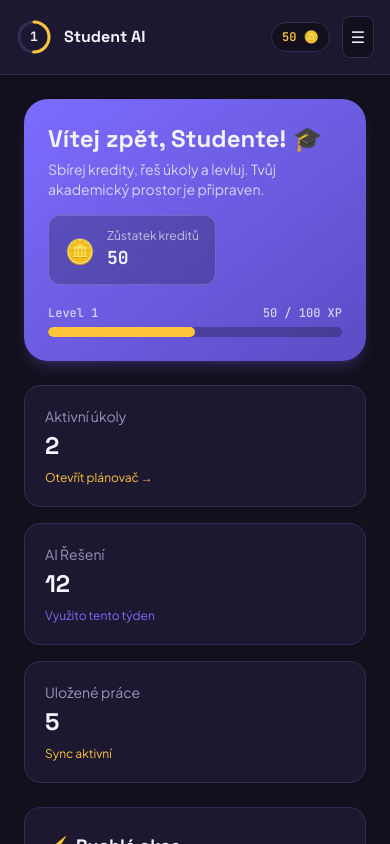
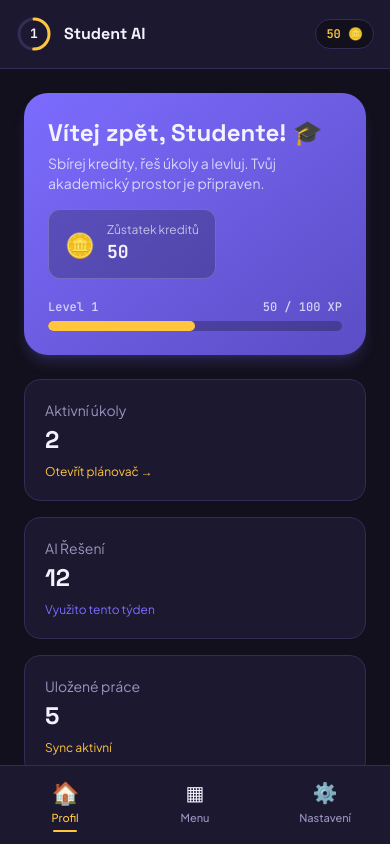
Before and after one commit to InfinityLook/Student-Ai, a Next.js app: page / in a window 390 px wide. Built offline with nearby package versions, Linux system fonts and the light colour scheme.

Commit message:
Refactor DashboardShell to use primary tabs

```diff
--- a/components/DashboardShell.tsx
+++ b/components/DashboardShell.tsx
@@ -1,12 +1,13 @@
 "use client";
 
-import React, { useState } from "react";
+import React from "react";
 import { useStore } from "@/store/useStore";
 import { getLevelInfo } from "@/lib/gamification";
 import NotificationSystem from "@/components/NotificationSystem";
 import LevelBadge from "@/components/LevelBadge";
 
 import ProfileModule from "@/components/modules/ProfileModule";
+import MenuHubModule from "@/components/modules/MenuHubModule";
 import ShopModule from "@/components/modules/ShopModule";
 import FileSystemModule from "@/components/modules/FileSystemModule";
 import FlashcardsModule from "@/components/modules/FlashcardsModule";
@@ -15,22 +16,20 @@ import AISolver from "@/components/modules/AISolver";
 import FocusTimerModule from "@/components/modules/FocusTimerModule";
 import TaskPlannerModule from "@/components/modules/TaskPlannerModule";
 
+const SUB_MODULE_IDS = ["planner", "shop", "timer", "files", "flashcards", "test", "solver"];
+
+const PRIMARY_TABS = [
+  { id: "profile", label: "Profil", icon: "🏠" },
+  { id: "menu", label: "Menu", icon: "▦" },
+  { id: "settings", label: "Nastavení", icon: "⚙️" },
+];
+
 export default function DashboardShell() {
   const { activeModule, setActiveModule, credits, totalCreditsEarned } = useStore();
-  const [mobileMenuOpen, setMobileMenuOpen] = useState(false);
   const { level } = getLevelInfo(totalCreditsEarned);
 
-  const menuItems = [
-    { id: "profile", label: "Přehled", icon: "🏠" },
-    { id: "planner", label: "Plánovač", icon: "📋" },
-    { id: "shop", label: "Obchod & Kredity", icon: "🛒" },
-    { id: "timer", label: "Study Timer", icon: "⏱️" },
-    { id: "files", label: "Předměty & Složky", icon: "📚" },
-    { id: "flashcards", label: "Kartičky", icon: "📇" },
-    { id: "test", label: "AI Test Generator", icon: "📝" },
-    { id: "solver", label: "AI Solver", icon: "🤖" },
-    { id: "settings", label: "Nastavení", icon: "⚙️" },
-  ];
+  const isSubModule = SUB_MODULE_IDS.includes(activeModule);
+  const activeTab = activeModule === "profile" ? "profile" : activeModule === "settings" ? "settings" : "menu";
 
   return (
     <div className="flex h-screen bg-canvas text-ink overflow-hidden font-sans">
@@ -46,19 +45,19 @@ export default function DashboardShell() {
           </div>
         </div>
 
-        <nav className="space-y-1 flex-1 overflow-y-auto">
-          {menuItems.map((item) => (
+        <nav className="space-y-1 flex-1">
+          {PRIMARY_TABS.map((tab) => (
             <button
-              key={item.id}
-              onClick={() => setActiveModule(item.id)}
+              key={tab.id}
+              onClick={() => setActiveModule(tab.id)}
               className={`w-full flex items-center gap-3 px-3 py-2.5 rounded-xl text-sm font-medium transition-all border-l-2 ${
-                activeModule === item.id
+                activeTab === tab.id
                   ? "bg-surface-hover border-gold text-ink"
                   : "border-transparent text-muted hover:bg-surface-hover hover:text-ink"
               }`}
             >
-              <span>{item.icon}</span>
-              {item.label}
+              <span>{tab.icon}</span>
+              {tab.label}
             </button>
           ))}
         </nav>
@@ -67,46 +66,28 @@ export default function DashboardShell() {
       </aside>
 
       <div className="flex-1 flex flex-col min-w-0 overflow-hidden">
-        <header className="md:hidden flex items-center justify-between bg-surface border-b border-edge p-4">
+        <header className="md:hidden flex items-center justify-between bg-surface border-b border-edge p-4 shrink-0">
           <div className="flex items-center gap-3 min-w-0">
             <LevelBadge size={36} />
             <h1 className="font-display font-bold text-base text-ink truncate">Student AI</h1>
           </div>
-          <div className="flex items-center gap-3 shrink-0">
-            <span className="flex items-center gap-1 text-xs font-mono font-semibold px-2.5 py-1.5 bg-canvas border border-edge text-gold rounded-full">
+          <span className="flex items-center gap-1 text-xs font-mono font-semibold px-2.5 py-1.5 bg-canvas border border-edge text-gold rounded-full shrink-0">
             {credits} 🪙
           </span>
-            <button
-              onClick={() => setMobileMenuOpen(!mobileMenuOpen)}
-              className="p-2 rounded-lg bg-canvas border border-edge text-ink"
-            >
-              ☰
-            </button>
-          </div>
         </header>
 
-        {mobileMenuOpen && (
-          <div className="md:hidden bg-surface border-b border-edge p-4 space-y-1 shadow-lg z-20 max-h-80 overflow-y-auto">
-            {menuItems.map((item) => (
+        <main className="flex-1 overflow-y-auto p-6 md:p-8 pb-24 md:pb-8">
+          {isSubModule && (
             <button
-                key={item.id}
-                onClick={() => {
-                  setActiveModule(item.id);
-                  setMobileMenuOpen(false);
-                }}
-                className={`w-full flex items-center gap-3 px-3 py-2.5 rounded-xl text-sm font-medium ${
-                  activeModule === item.id ? "bg-surface-hover text-ink" : "text-muted"
-                }`}
+              onClick={() => setActiveModule("menu")}
+              className="max-w-4xl mx-auto flex items-center gap-1 text-sm text-muted hover:text-ink mb-4 transition-colors"
             >
-                <span>{item.icon}</span>
-                {item.label}
+              ← Zpět do Menu
             </button>
-            ))}
-          </div>
           )}
 
-        <main className="flex-1 overflow-y-auto p-6 md:p-8">
           {activeModule === "profile" && <ProfileModule />}
+          {activeModule === "menu" && <MenuHubModule />}
           {activeModule === "planner" && <TaskPlannerModule />}
           {activeModule === "shop" && <ShopModule />}
           {activeModule === "timer" && <FocusTimerModule />}
@@ -132,6 +113,28 @@ export default function DashboardShell() {
             </div>
           )}
         </main>
+
+        <nav className="md:hidden fixed bottom-0 left-0 right-0 bg-surface border-t border-edge flex items-stretch z-30 pb-[env(safe-area-inset-bottom)]">
+          {PRIMARY_TABS.map((tab) => (
+            <button
+              key={tab.id}
+              onClick={() => setActiveModule(tab.id)}
+              className="flex-1 flex flex-col items-center justify-center gap-1 py-3 transition-all active:scale-95"
+            >
+              <span className={`text-xl transition-transform ${activeTab === tab.id ? "scale-110" : ""}`}>
+                {tab.icon}
+              </span>
+              <span className={`text-[11px] font-medium ${activeTab === tab.id ? "text-gold" : "text-muted"}`}>
+                {tab.label}
+              </span>
+              <span
+                className={`h-0.5 w-6 rounded-full transition-all ${
+                  activeTab === tab.id ? "bg-gold" : "bg-transparent"
+                }`}
+              />
+            </button>
+          ))}
+        </nav>
       </div>
 
       <NotificationSystem />
```
Lines whose indentation alone changed are shown as unchanged.
